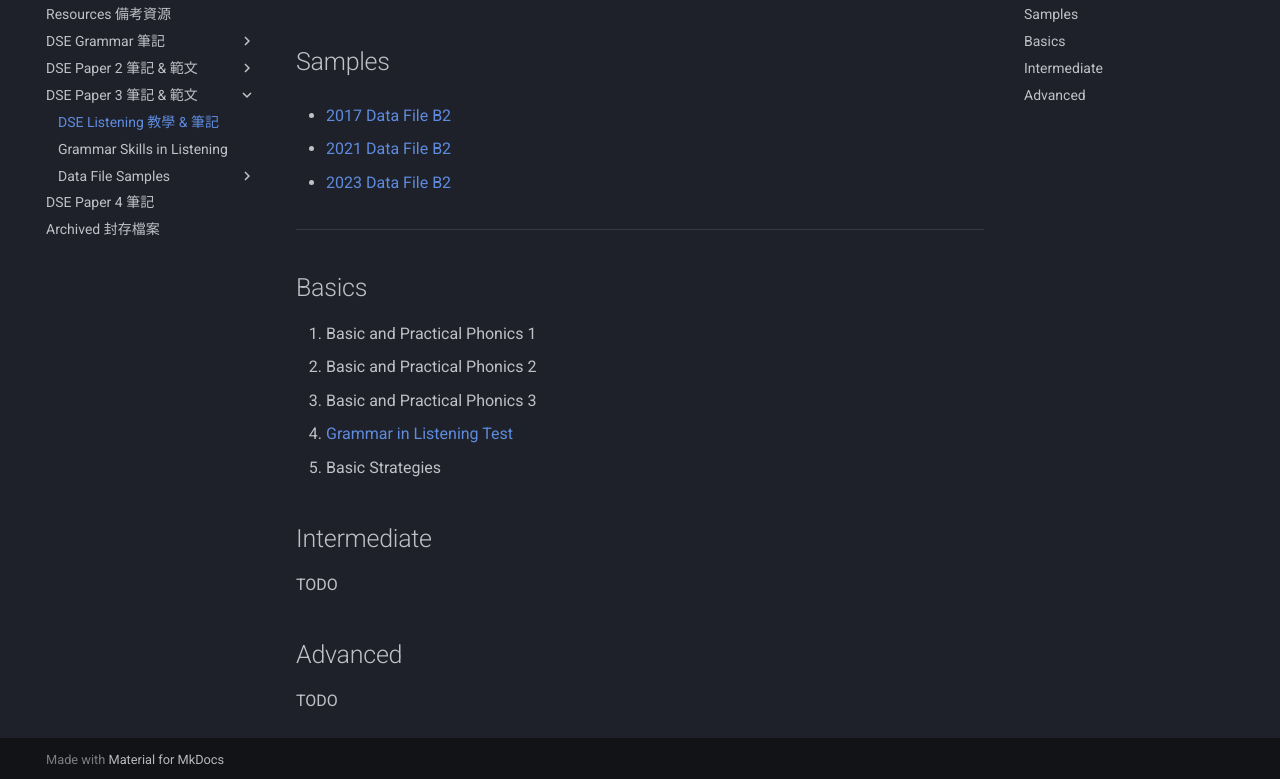
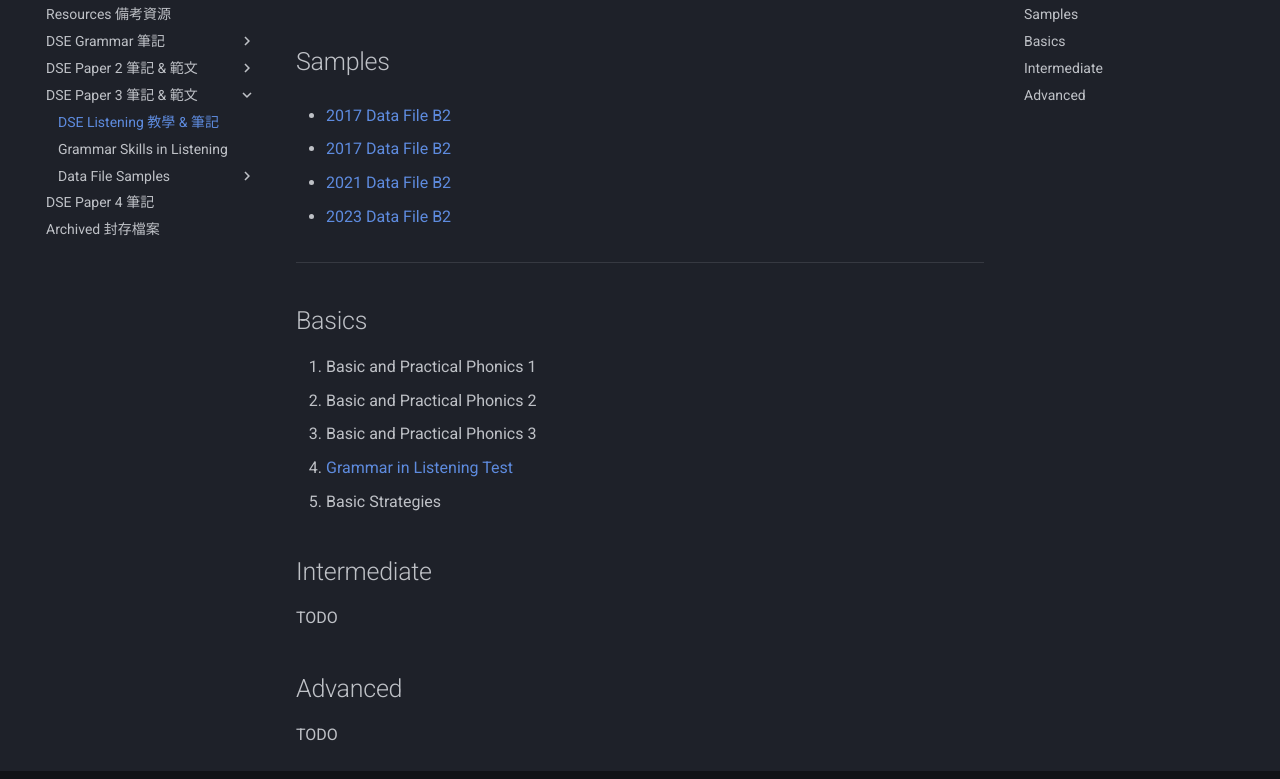
Before and after one commit to louiskwt/starchaser-portal, an MkDocs documentation site: the page built from docs/listening/index.md, in a window 1280 px wide and 900 px high, scrolled down 494 px, cut to the strip 121-900 px from the top of the window. Built offline with MkDocs 1.6.1 and Material for MkDocs 9.7.7, drawn with Linux system fonts in a browser that asks for light colours.

Commit message:
added 2013 df sample link

```diff
--- a/docs/listening/index.md
+++ b/docs/listening/index.md
@@ -7,6 +7,8 @@ This lesson is a work in progress. Each lesson will be released once I have fini
 <iframe width="560" height="315" src="https://www.youtube.com/embed/GnQfZfEfq3Y?si=mvdd-avPyauSrWcI" title="YouTube video player" frameborder="0" allow="accelerometer; autoplay; clipboard-write; encrypted-media; gyroscope; picture-in-picture; web-share" referrerpolicy="strict-origin-when-cross-origin" allowfullscreen></iframe>
 
 ## Samples
+
+- [2017 Data File B2](samples/2013_df_b1_tasks.md)
 
 - [2017 Data File B2](samples/2017_df_b2_tasks.md)
 
```
